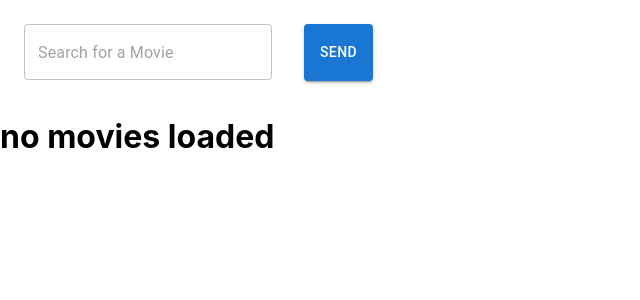
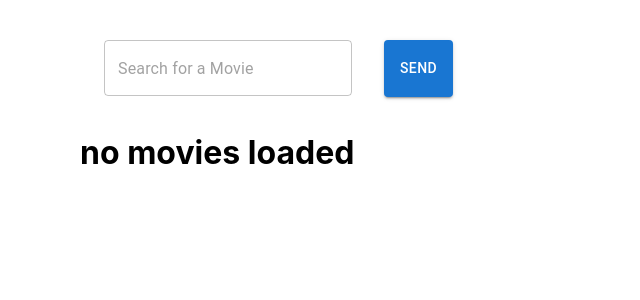
Before and after one commit to SDytewski/search, a React (Create React App) app: page / in a window 1280 px wide. Shown: the top 300 px of the page, without its empty margins (0-640 px from the left). Built offline with nearby package versions, Linux system fonts and the light colour scheme.

Commit message:
added container

```diff
--- a/src/components/Movielist.js
+++ b/src/components/Movielist.js
@@ -54,9 +54,10 @@ function Movielist() {
   const {
     register,
     handleSubmit,
-    formState:{ errors },
+    formState: { errors },
     reset
   } = useForm();
+
   const onSubmit = (event) => setSearchTerm(names);
 
   // setting a string to use for my search term
@@ -122,23 +123,15 @@ const onSubmit = (event) => setSearchTerm(names);
   }
 
   return (
+
+    <Container maxWidth="lg">
+      <Box sx={{ flexGrow: 1 }} padding={2} >
+        <Grid container spacing={2} >
+
+          <Grid item xs={12}>
             <div className='container-fluid movie-app'>
               <div className='search'>
-        {/* <input
-          placeholder='Search for movies'
-          value={searchTerm}
-          onChange={(e) => setSearchTerm(e.target.value)}
-        /> */}
 
-        {/* setting the value to my search and on change calling the method to update the value to what the user types       */}
-        {/* <button
-
-          alt='search'
-          onClick={() => { names(searchTerm); }}
-          style={{ textAlign: "center" }}
-        >
-          Search
-        </button> */}
 
                 <form onSubmit={handleSubmit(onSubmit)}>
 
@@ -148,7 +141,7 @@ const onSubmit = (event) => setSearchTerm(names);
                     value={searchTerm}
 
                     placeholder="Search for a Movie"
-                  {...register ("email", {
+                    {...register("email", {
                       required: "Please enter at least one character",
                       minLength: 1
 
@@ -162,7 +155,7 @@ const onSubmit = (event) => setSearchTerm(names);
                     }} />
 
 
-               <Button className="add-button" variant="contained" type="submit" sx={{ ml: 2, mt: 3, p: 2, }}onSubmit={(e)=> names(searchTerm)}>
+                  <Button className="add-button" variant="contained" type="submit" sx={{ ml: 2, mt: 3, p: 2, }} onSubmit={(e) => names(searchTerm)}>
                     Send
                   </Button>
 
@@ -287,12 +280,16 @@ const onSubmit = (event) => setSearchTerm(names);
 
               }
 
-{/* </Grid> */ }
+              {/* </Grid> */}
 
 
 
             </div >
+          </Grid>
 
+        </Grid>
+      </Box>
+    </Container>
 
   );
 }
```
Lines whose indentation alone changed are shown as unchanged.
